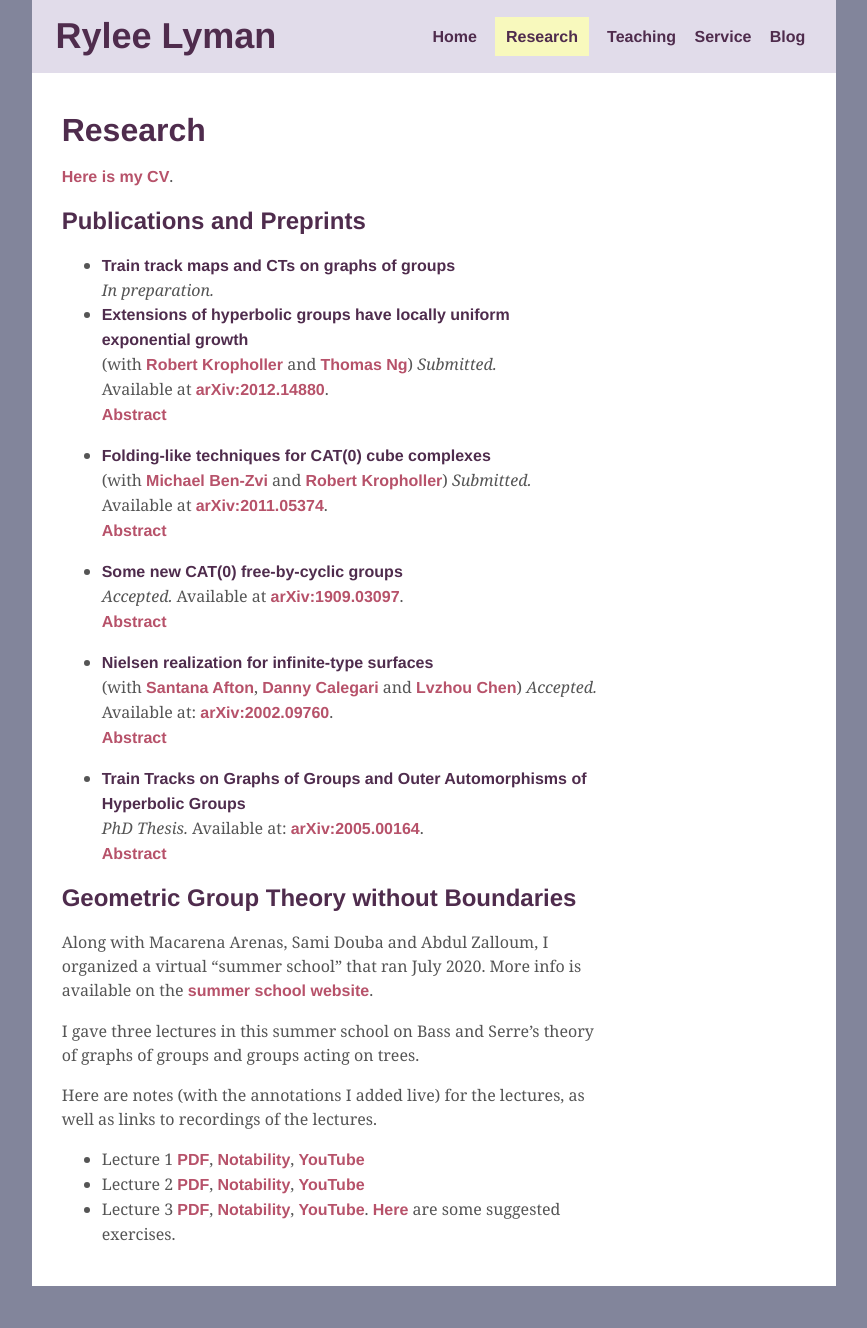
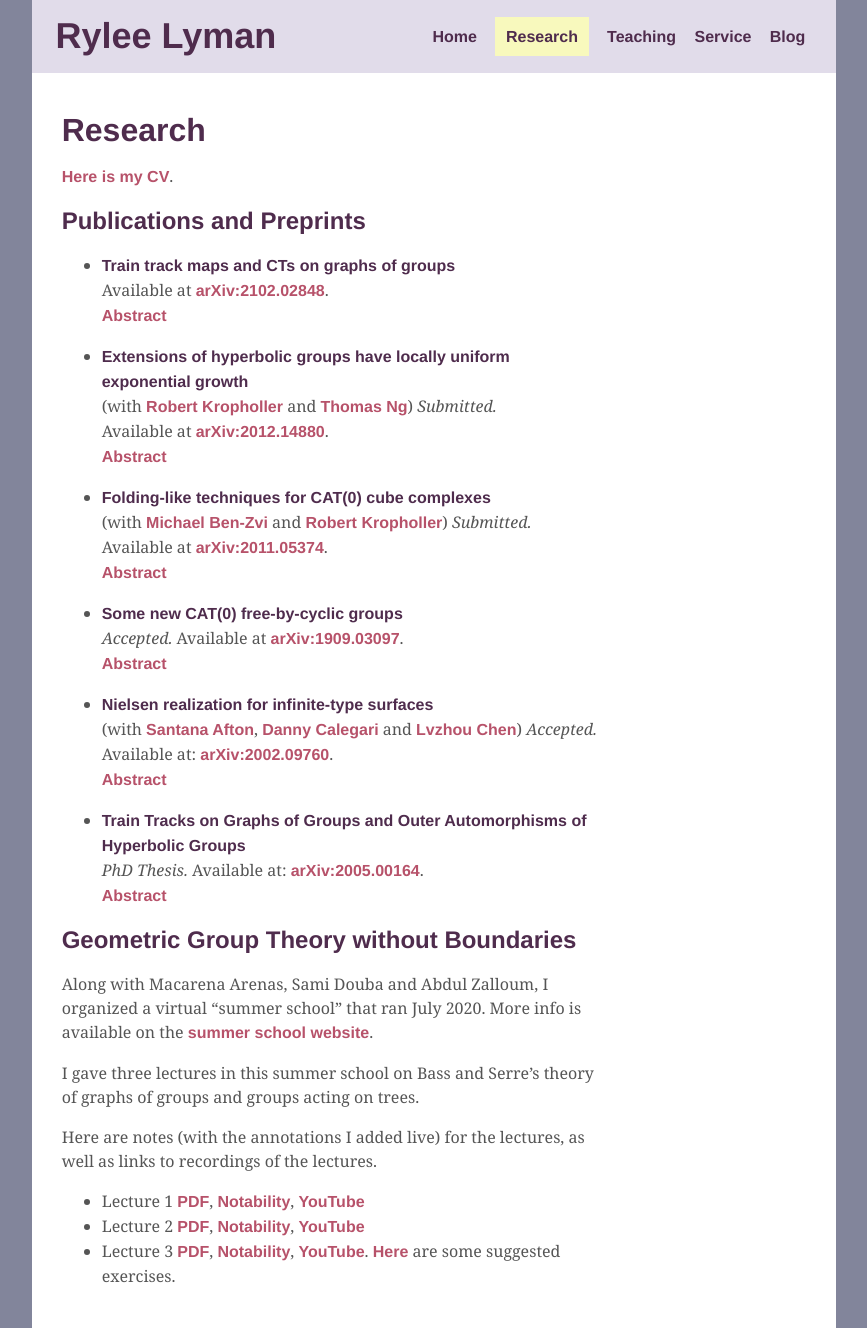
Before and after one commit to ryleelyman/Site, a Jekyll site: the page built from research.md, in a window 1280 px wide. Shown: the whole page, without its empty margins (206-1073 px from the left). Built offline with Jekyll 4.4.1, drawn with Linux system fonts in a browser that asks for light colours; before the commit the page ends 1286 px from its top, so only the background shows below that.

Commit message:
update Research.md

```diff
--- a/research.md
+++ b/research.md
@@ -9,8 +9,17 @@
 
 ## Publications and Preprints
 
- - **Train track maps and CTs on graphs of groups**
-  *In preparation.*
+- **Train track maps and CTs on graphs of groups**
+Available at [arXiv:2102.02848](https://arxiv.org/abs/2102.02848).
+<a onclick="displayabs('CTs')">Abstract</a>
+<div id="CTs" style="display: none">
+<blockquote>
+In this paper we develop the theory of train track maps on graphs of groups. We
+prove the existence of CTs representing outer automorphisms of free products.
+We generalize an index inequality due to Feighn-Handel to the graph of groups
+setting, sharpening a result of Martino.
+</blockquote>
+</div>
  - **Extensions of hyperbolic groups have locally uniform exponential growth**
  (with [Robert Kropholler][Rob] and [Thomas Ng][Thomas]) *Submitted.*
  Available at [arXiv:2012.14880](https://arxiv.org/abs/2012.14880).
@@ -70,7 +79,7 @@
 
  - **Nielsen realization for infinite-type surfaces**
 (with [Santana Afton][Santana], [Danny Calegari][Danny] and [Lvzhou Chen][Lvzhou])
-*Accepted.* Available at: [arXiv:2002.09760](http://arxiv.org/abs/20002.09760).
+*Accepted.* Available at: [arXiv:2002.09760](http://arxiv.org/abs/2002.09760).
 <a onclick="displayabs('nielsenrealization')">Abstract</a>
 <div id="nielsenrealization" style="display: none">
   <blockquote>
```
Also changed, not shown: 2 other files.
